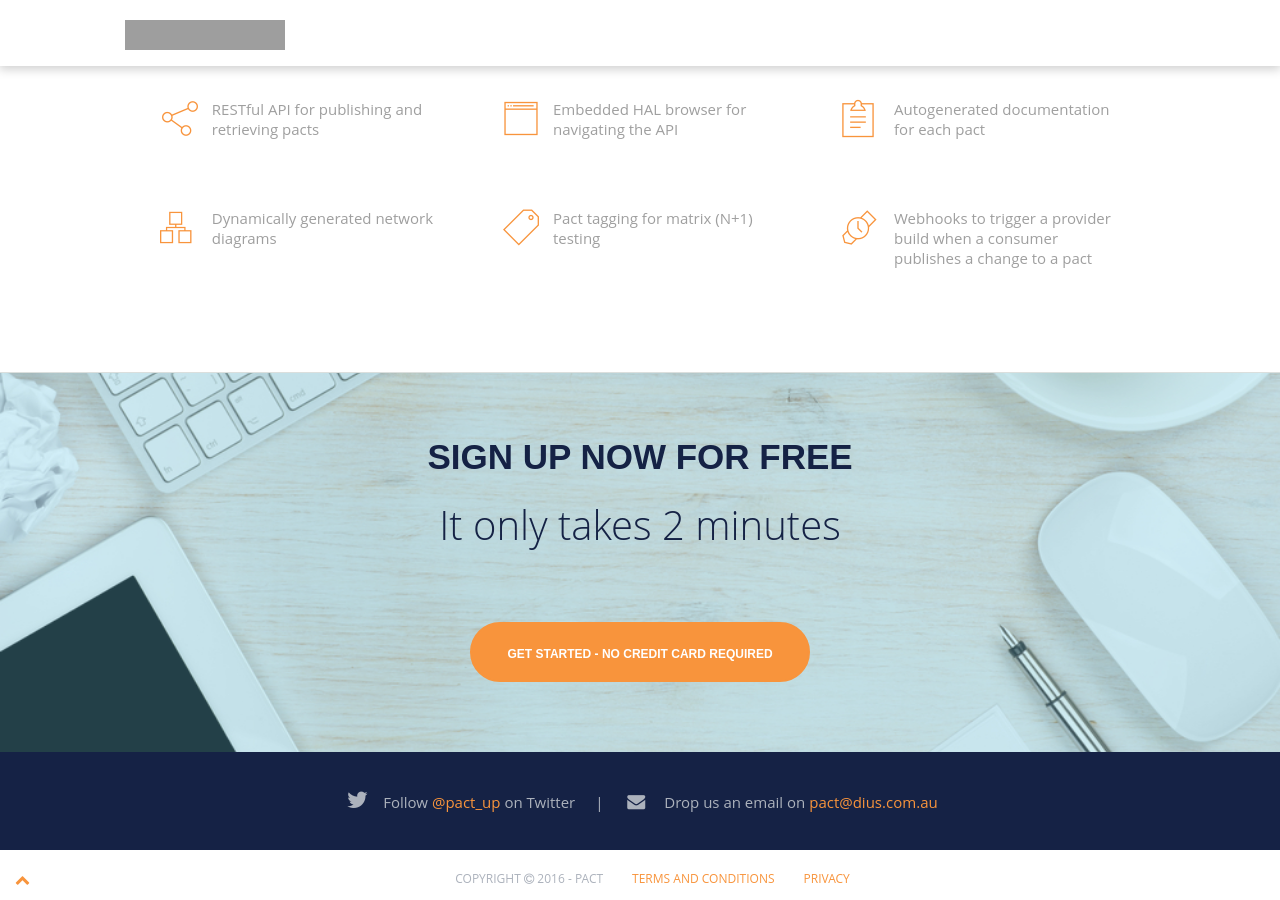
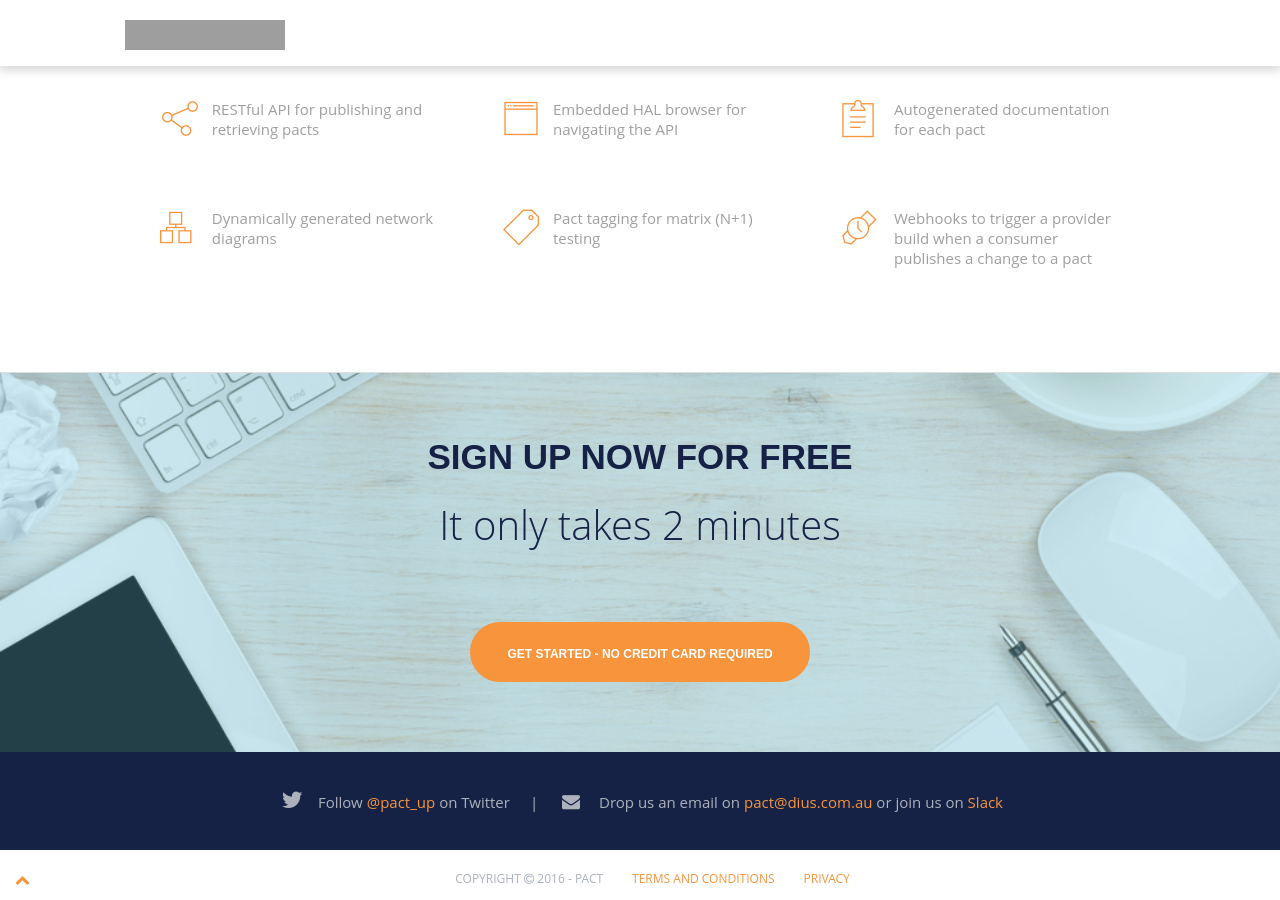
Before and after one commit to DiUS/pact-website, a Jekyll site: the page built from index.html, in a window 1280 px wide and 900 px high, scrolled down 2278 px. Built offline with Jekyll 4.4.1, drawn with Linux system fonts in a browser that asks for light colours; nearby versions of some CDN libraries; library files that are not in the unit come from our copies; grey boxes are pictures that could not be loaded.

Commit message:
feat(footer): add link to slack signup

```diff
--- a/_includes/footer.html
+++ b/_includes/footer.html
@@ -6,7 +6,7 @@
       </div>
       <div class="email-info">
         <i class="fa fa-envelope" aria-hidden="true"></i>
-        <span>Drop us an email on <a href="mailto:pact@dius.com.au">pact@dius.com.au</a></span>
+        <span>Drop us an email on <a href="mailto:pact@dius.com.au">pact@dius.com.au</a> or join us on <a href="https://pact-broker-slack-invite.herokuapp.com/">Slack</a></span>
       </div>
     </div>
     <!-- /row -->
```
